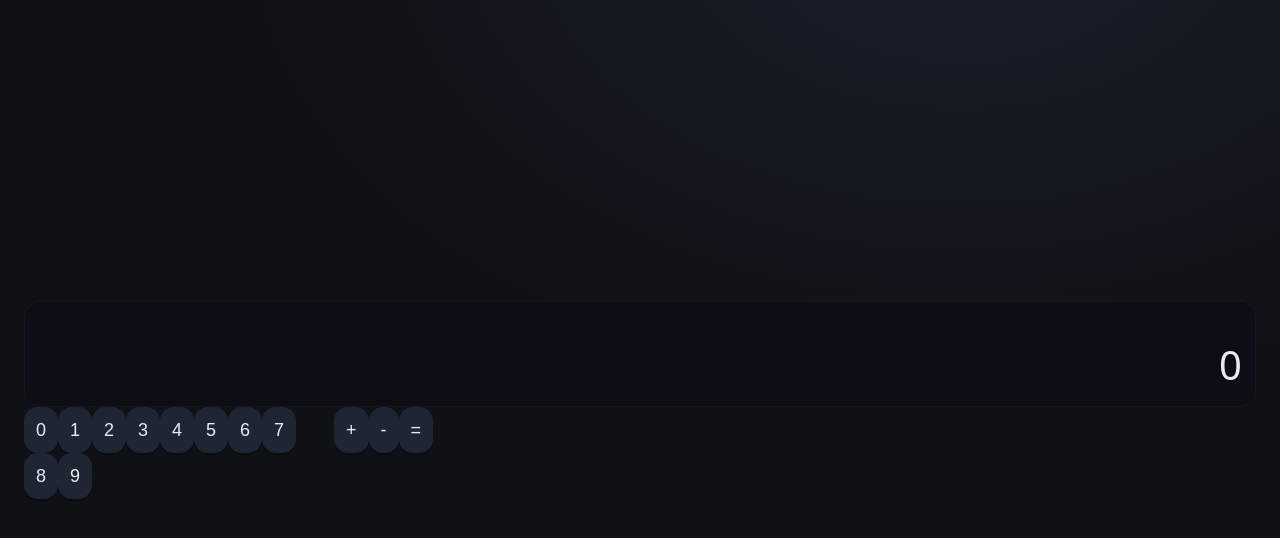
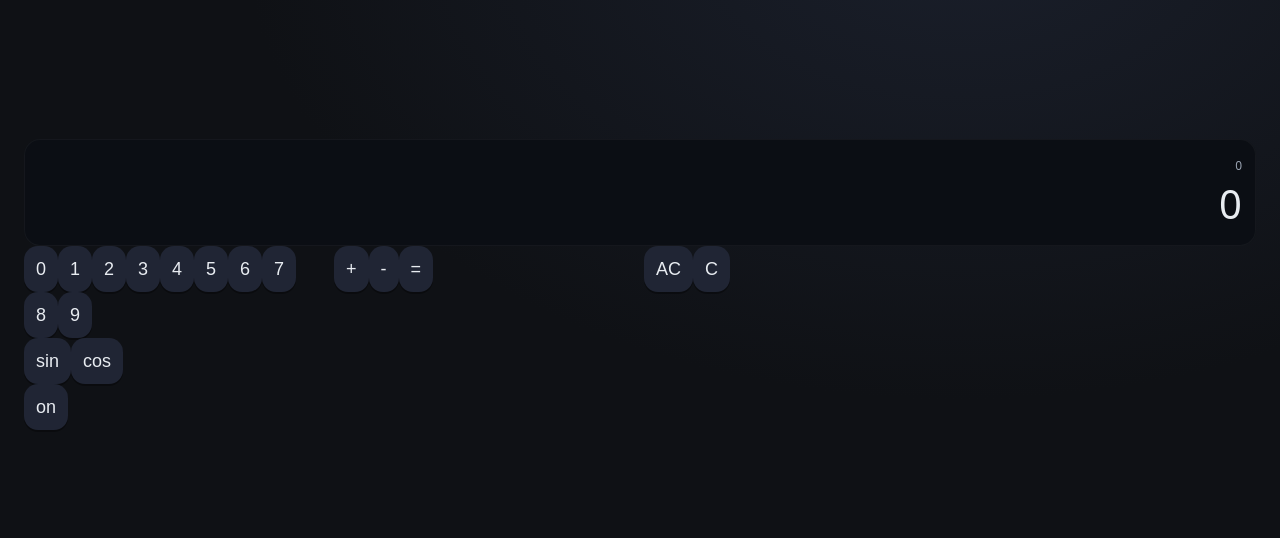
Before and after one commit to lnViztor/curso-javascript-avanzado-JCCM, a plain HTML site: page src/proyecto-dom/index.html in a window 1280 px wide. Drawn offline with Linux system fonts and the light colour scheme.

Commit message:
calculadora

```diff
--- a/src/proyecto-dom/calculadora.js
+++ b/src/proyecto-dom/calculadora.js
@@ -1,62 +1,98 @@
+suma = (op1,op2) => (Number(op1) + Number(op2)).toString()
+resta = (op1,op2) => (Number(op1) - Number(op2)).toString()
+operacion= (op1, op2, operacion) => operacion(op1,op2)
+
+
 class Calculadora {
     element = null
     display = new Display()
-    botonera = new Botonera()
-    estado = {}
+    botonera = new Botonera([
+            ['0','1','2','3','4','5','6','7','8','9'],
+            ['+','-','='],
+            ['AC','C']
+        ],(action) => this.dispatch(action))
+    botoneraCientifica = new Botonera([['sin','cos']],(action) => this.dispatch(action))
+    estado = {
+        value: '0',
+        history: '0',
+        operation: ''
+    }
 
+    setEstado(estado, valor){
+        console.log(estado)
+        switch(true) {
+            case /^\d$/.test(valor): return {...estado, value: estado.value === '0' ? valor : `${estado.value}${valor}`}
+            case valor === '-': return {history: estado.history !=='0' ? resta(estado.history, estado.value) : estado.value, value: '0', operation: resta}
+            case valor === '+': return {history: estado.history !=='0' ? suma(estado.history, estado.value) : estado.value, value: '0', operation: suma}
+            case valor === '=': return {history: '0', value: operacion(estado.history, estado.value, estado.operation), operation: ''}
+
+            // default: return {...estado, display: }
+        }
+
+    }
+
+    on = new Boton('on',(action) => this.dispatch(action))
 
     constructor(selector) {
         this.element = document.getElementById(selector)
         this.element.innerHTML = ''
         this.render()
-        this.display.set(0)
     }
 
     render = () => {
         this.element.append(this.display.render())
         this.element.append(this.botonera.render())
+        this.element.append(this.botoneraCientifica.render())
+        this.element.append(this.on.render())
         return this.element
+    }
+
+    dispatch(action) {
+        this.estado = this.setEstado(this.estado, action)
+        this.display.set(this.estado)
     }
 
 }
 
 class Display {
     elememt = null
-    history = null
-    value   = null
+    state = {
+        history:'0',
+        value:'0'
+    }
+
     render = () => {
         this.element = document.createElement('section')
         this.element.classList.add('display')
-
         this.history = document.createElement('div')
         this.history.setAttribute('id', 'history')
         this.history.classList.add('history')
         this.value = document.createElement('div')
         this.value.setAttribute('id', 'value')
         this.value.classList.add('value')
-
         this.element.setAttribute('id','display')
         this.element.append(this.history)
         this.element.append(this.value)
+        this.set(this.state)
         return this.element
     }
-    set = (value) => this.value.innerHTML = value
+    set = (state) => {
+        this.state = state
+        this.value.innerHTML = this.state.value
+        this.history.innerHTML = this.state.history
+    }
 }
 
 class Botonera {
     element = null
+    buildButtons = (buttons) => buttons.map(bloque => bloque.map(b => new Boton(b, (action) => this.dispatch(action))))
+
+    constructor(buttons, dispatch) {
+       this.dispatch = dispatch
+       this.botones = this.buildButtons(buttons)
+    }
 
 
-    constructor() {
-        this.buildButtons()
-    }
-
-    buildButtons() {
-       this.botones = [
-            ['0','1','2','3','4','5','6','7','8','9'].map(b => new Boton(b, this.dispatch)),
-            ['+','-','='].map(b => new Boton(b, this.dispatch))
-        ]
-    }
 
     render = () => {
         this.element = document.createElement('div')
@@ -71,9 +107,6 @@ class Botonera {
         return this.element
     }
 
-    dispatch = (action) => {
-        console.log(action)
-    }
 }
 class Boton {
     value = ''
@@ -101,3 +134,5 @@ class Boton {
 
 
 new Calculadora('calculadora')
+
+// new Calculadora('calculadora2')
--- a/src/proyecto-dom/index.html
+++ b/src/proyecto-dom/index.html
@@ -115,6 +115,7 @@ user-select: none;
 </head>
 <body>
     <div id="calculadora"></div>
+    <div id="calculadora2"></div>
 
     <script src="calculadora.js"></script>
 </body>
```
